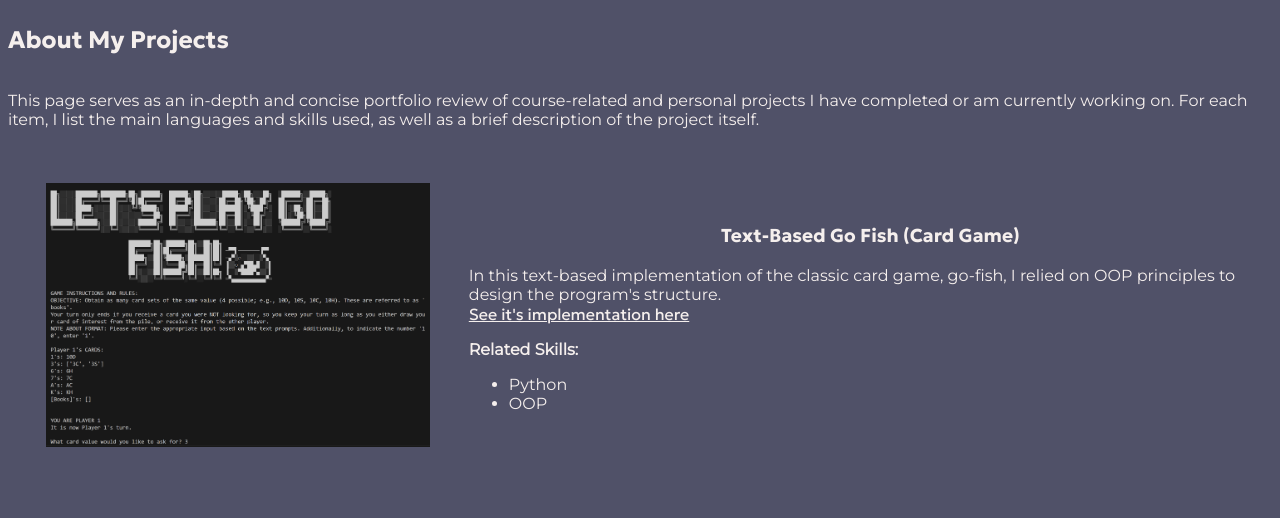
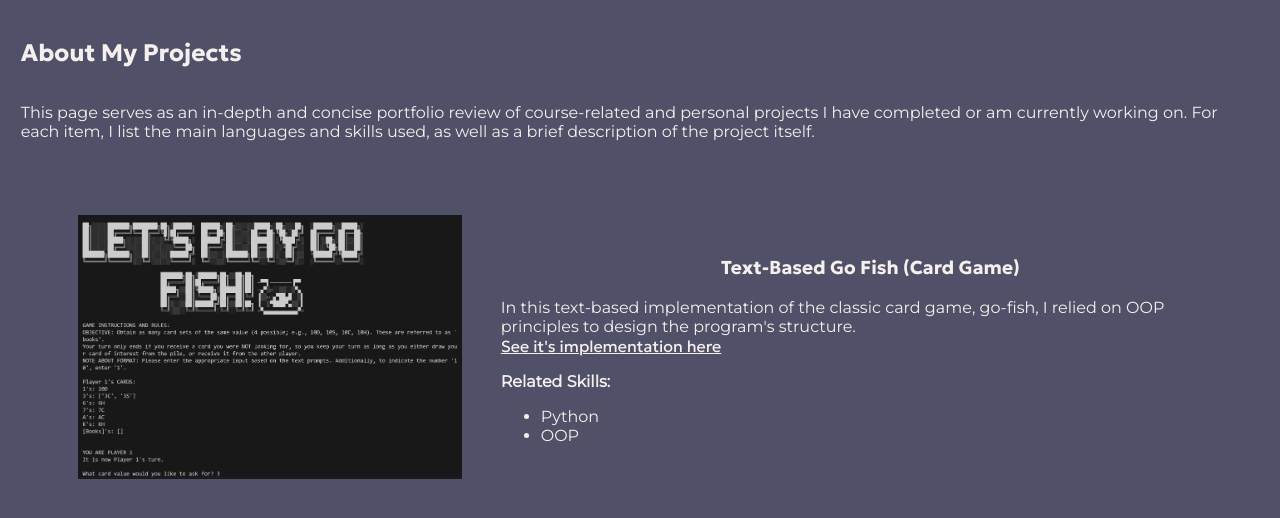
Before and after one commit to omalcolmson/personal-site, a plain HTML site: page work.html in a window 1280 px wide. Shown: the part 110-628 px from the top of the page. Drawn offline with Linux system fonts and the light colour scheme.

Commit message:
working on uniform style & struct across pages

```diff
--- a/assets/css/style.css
+++ b/assets/css/style.css
@@ -137,6 +137,7 @@ a {
     display: grid;
     grid-column: span 2;
     align-content: center;
+    padding: 1vw;
 }
 
 .proj-title {
@@ -155,6 +156,7 @@ a {
     color: var(--white);
     font-family: 'Montserrat', sans-serif;
     font-weight: 400;
+    padding: 1.5vw;
 }
 
 .proj-img {
```
Also changed, not shown: index.html (+1 -1 lines).
